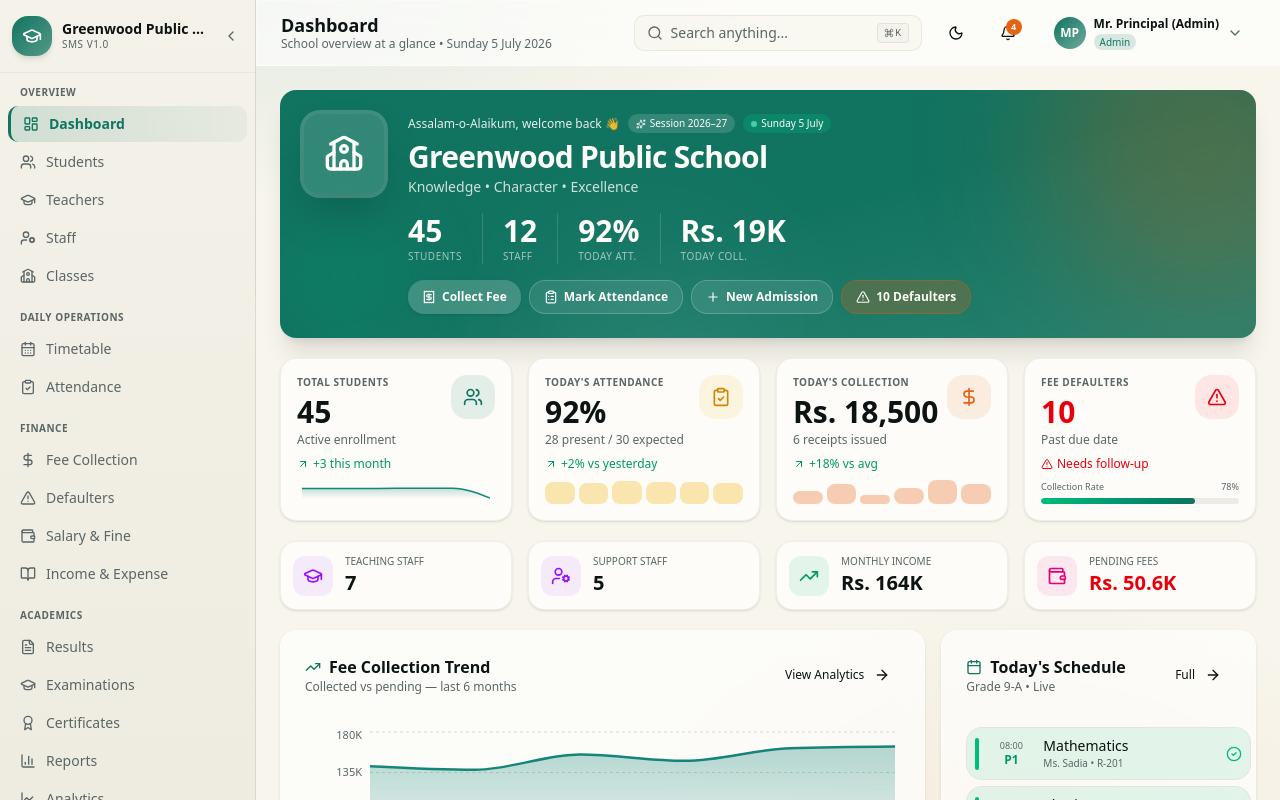
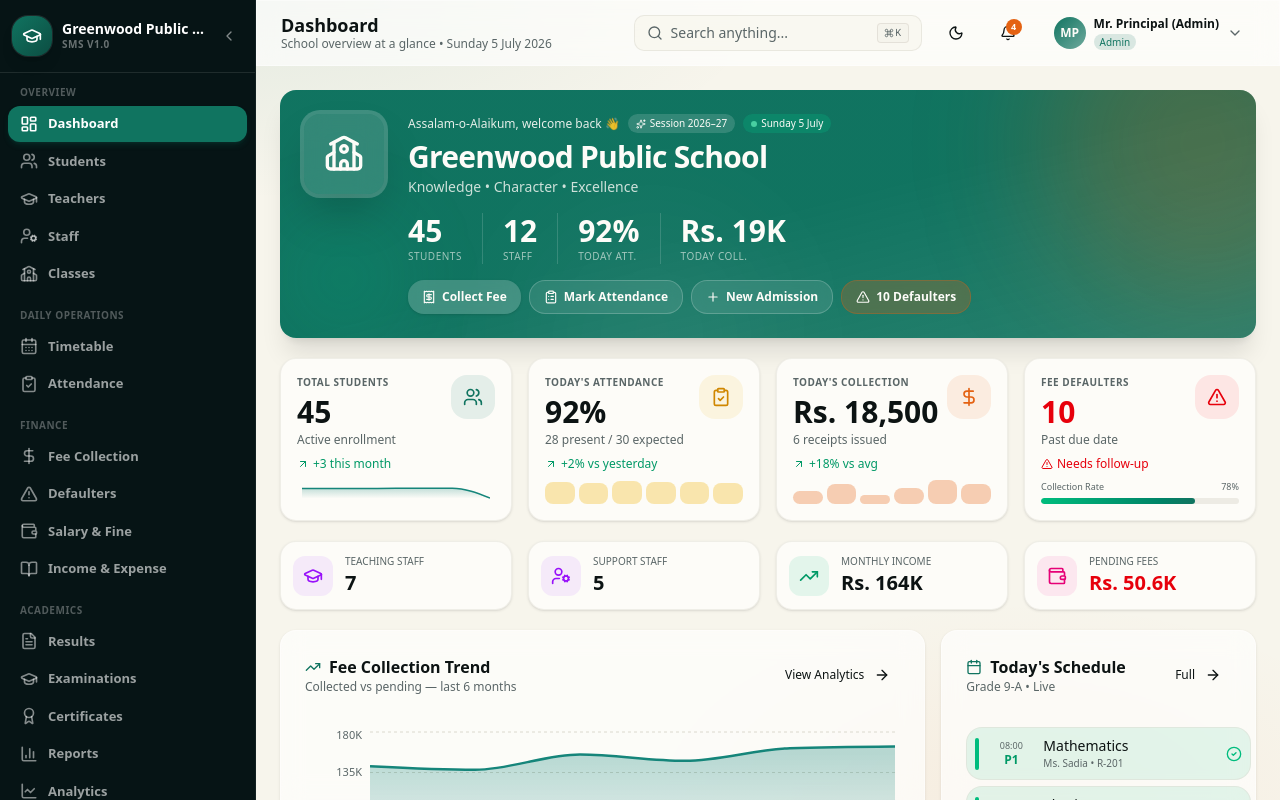
Before and after one commit to shabii804/School-Mangment-System-app, a Next.js app: page / in a window 1280 px wide. Built offline with nearby package versions, Linux system fonts and the light colour scheme.

Commit message:
3920de6d-18a3-4960-adf3-34ba1705e492

```diff
--- a/src/app/globals.css
+++ b/src/app/globals.css
@@ -124,10 +124,15 @@
 }
 
 /* Custom scrollbar */
-::-webkit-scrollbar { width: 8px; height: 8px; }
+::-webkit-scrollbar { width: 6px; height: 6px; }
 ::-webkit-scrollbar-track { background: transparent; }
-::-webkit-scrollbar-thumb { background: oklch(0.50 0.09 175 / 0.3); border-radius: 4px; }
-::-webkit-scrollbar-thumb:hover { background: oklch(0.50 0.09 175 / 0.5); }
+::-webkit-scrollbar-thumb { background: oklch(0.50 0.09 175 / 0.2); border-radius: 3px; }
+::-webkit-scrollbar-thumb:hover { background: oklch(0.50 0.09 175 / 0.4); }
+
+/* Dark sidebar scrollbar */
+aside::-webkit-scrollbar-track { background: transparent; }
+aside::-webkit-scrollbar-thumb { background: rgba(255, 255, 255, 0.1); border-radius: 3px; }
+aside::-webkit-scrollbar-thumb:hover { background: rgba(255, 255, 255, 0.2); }
 
 /* Glassmorphism card */
 .glass-card {
--- a/src/components/sms/Sidebar.tsx
+++ b/src/components/sms/Sidebar.tsx
@@ -72,30 +72,31 @@ export function Sidebar() {
 
   return (
     <aside className={cn(
-      "sidebar-bg h-screen overflow-y-auto overflow-x-hidden flex flex-col transition-all duration-200 shrink-0 z-40",
+      "h-screen overflow-y-auto overflow-x-hidden flex flex-col transition-all duration-200 shrink-0 z-40",
+      "bg-[oklch(0.18_0.02_200)] text-white border-r border-white/5",
       collapsed ? "w-16" : "w-64"
     )}>
       {/* Brand header */}
-      <div className="px-3 py-4 border-b border-border/40">
+      <div className="px-3 py-4 border-b border-white/10">
         <div className="flex items-center gap-2.5">
           {/* Logo */}
-          <div className="w-10 h-10 rounded-xl bg-gradient-to-br from-primary to-primary/70 flex items-center justify-center shadow-md shrink-0 overflow-hidden">
+          <div className="w-10 h-10 rounded-xl bg-gradient-to-br from-primary to-primary/60 flex items-center justify-center shadow-lg shrink-0 overflow-hidden ring-1 ring-white/10">
             {school.logo ? (
               // eslint-disable-next-line @next/next/no-img-element
               <img src={school.logo} alt={school.name} className="w-full h-full object-cover" />
             ) : (
-              <Logo className="w-5 h-5 text-primary-foreground" />
+              <Logo className="w-5 h-5 text-white" />
             )}
           </div>
           {!collapsed && (
             <div className="flex-1 min-w-0 fade-in">
-              <h1 className="font-bold text-sm leading-tight text-foreground truncate">{school.name}</h1>
-              <p className="text-[10px] text-muted-foreground uppercase tracking-wider">SMS v1.0</p>
+              <h1 className="font-bold text-sm leading-tight text-white truncate">{school.name}</h1>
+              <p className="text-[10px] text-white/40 uppercase tracking-wider font-semibold">SMS v1.0</p>
             </div>
           )}
           <button
             onClick={() => setCollapsed(!collapsed)}
-            className="text-muted-foreground hover:text-foreground p-1 rounded-md hover:bg-muted/60 transition-colors"
+            className="text-white/50 hover:text-white p-1.5 rounded-md hover:bg-white/10 transition-colors"
             aria-label="Collapse sidebar"
           >
             {collapsed ? <ChevronRight className="w-4 h-4" /> : <ChevronLeft className="w-4 h-4" />}
@@ -111,7 +112,7 @@ export function Sidebar() {
           return (
             <div key={group}>
               {!collapsed && (
-                <p className="px-3 mb-1.5 text-[10px] font-semibold text-muted-foreground uppercase tracking-wider">
+                <p className="px-3 mb-1.5 text-[10px] font-bold text-white/30 uppercase tracking-wider">
                   {GROUP_LABELS[group]}
                 </p>
               )}
@@ -125,14 +126,14 @@ export function Sidebar() {
                       onClick={() => setActiveModule(item.key)}
                       title={collapsed ? item.label : undefined}
                       className={cn(
-                        "w-full flex items-center gap-2.5 px-3 py-2 rounded-md text-sm text-left transition-all",
+                        "w-full flex items-center gap-2.5 px-3 py-2 rounded-lg text-[13px] font-semibold text-left transition-all",
                         isActive
-                          ? "nav-item-active"
-                          : "text-muted-foreground hover:bg-muted/60 hover:text-foreground",
+                          ? "bg-primary text-white shadow-md shadow-primary/20"
+                          : "text-white/60 hover:bg-white/10 hover:text-white",
                         collapsed && "justify-center px-2"
                       )}
                     >
-                      <Icon className={cn("w-4 h-4 shrink-0", isActive ? "text-primary" : "")} />
+                      <Icon className={cn("w-[18px] h-[18px] shrink-0", isActive ? "text-white" : "text-white/50")} strokeWidth={2.2} />
                       {!collapsed && <span className="truncate">{item.label}</span>}
                     </button>
                   );
@@ -144,17 +145,17 @@ export function Sidebar() {
       </nav>
 
       {/* Footer status */}
-      <div className="px-3 py-3 border-t border-border/40 mt-auto">
+      <div className="px-3 py-3 border-t border-white/10 mt-auto">
         {!collapsed ? (
           <div className="flex items-center gap-2 text-xs">
             <div className="relative">
-              <div className="w-2 h-2 rounded-full bg-emerald-500" />
-              <div className="absolute inset-0 w-2 h-2 rounded-full bg-emerald-500 animate-ping opacity-75" />
+              <div className="w-2 h-2 rounded-full bg-emerald-400" />
+              <div className="absolute inset-0 w-2 h-2 rounded-full bg-emerald-400 animate-ping opacity-75" />
             </div>
-            <span className="text-muted-foreground">Online • Offline-ready</span>
+            <span className="text-white/50 font-medium">Online • Offline-ready</span>
           </div>
         ) : (
-          <div className="w-2 h-2 rounded-full bg-emerald-500 mx-auto" />
+          <div className="w-2 h-2 rounded-full bg-emerald-400 mx-auto" />
         )}
       </div>
     </aside>
```
Also changed, not shown: download/dark-sidebar.png (added).
